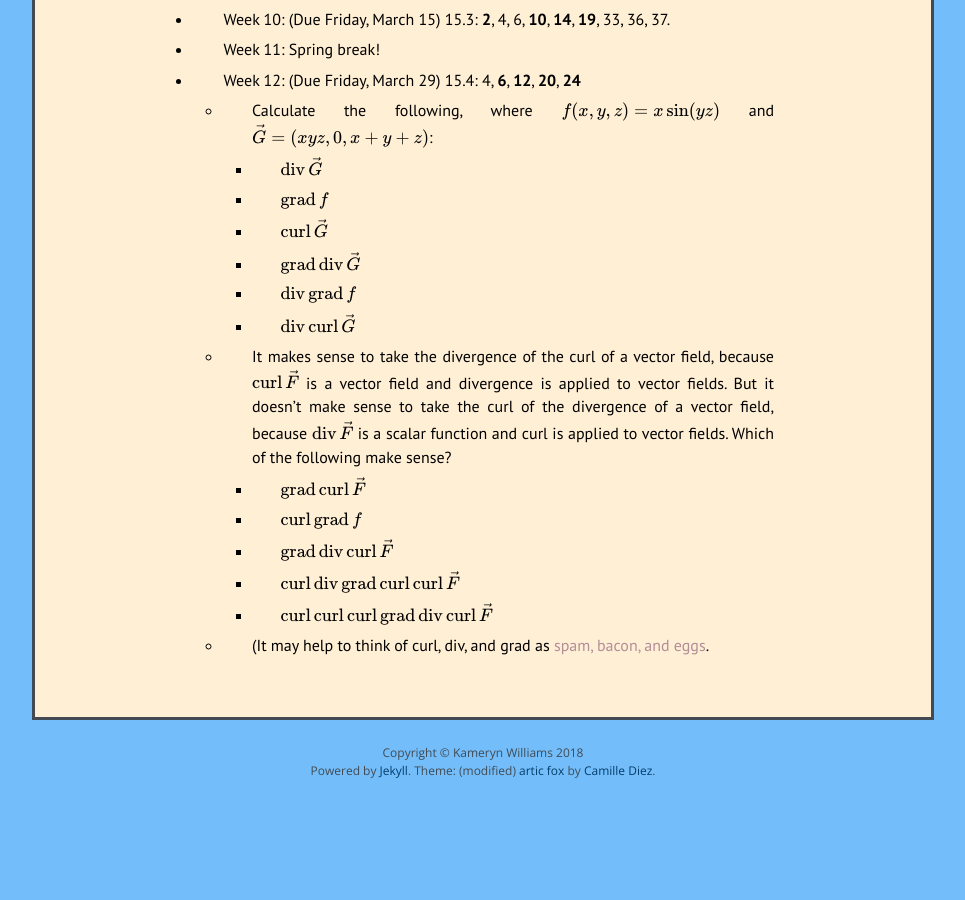
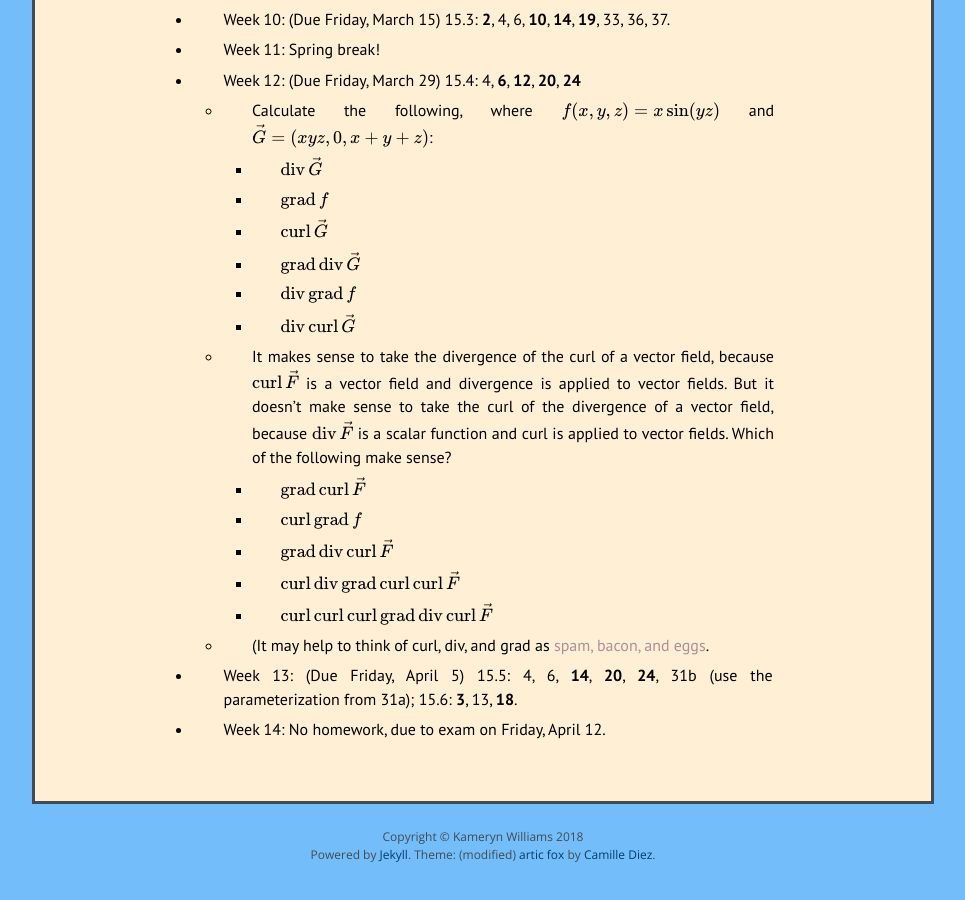
Before and after one commit to kamerynjw/kamerynjw.github.io, a Jekyll site: the page built from teaching/2019/math244.md, in a window 1280 px wide and 900 px high, scrolled down 1408 px. Shown: the whole window, without its empty margins (157-1122 px from the left). Built offline with Jekyll 4.4.1, drawn with Linux system fonts in a browser that asks for light colours; nearby versions of some CDN libraries; formulas are drawn with MathJax 3; before the commit the page ends 2224 px from its top, so only the background shows below that.

Commit message:
new homework

```diff
--- a/teaching/2019/math244.md
+++ b/teaching/2019/math244.md
@@ -107,3 +107,7 @@ I will grade a sub-selection of the bolded problems.
         * $\operatorname{curl} \operatorname{curl} \operatorname{curl} \operatorname{grad} \operatorname{div} \operatorname{curl} \vec F$
 
     * (It may help to think of curl, div, and grad as [spam, bacon, and eggs](https://www.youtube.com/watch?v=anwy2MPT5RE).
+
+* Week 13: (Due Friday, April 5) 15.5: 4, 6, **14**, **20**, **24**, 31b (use the parameterization from 31a); 15.6: **3**, 13, **18**.
+
+* Week 14: No homework, due to exam on Friday, April 12.
```
